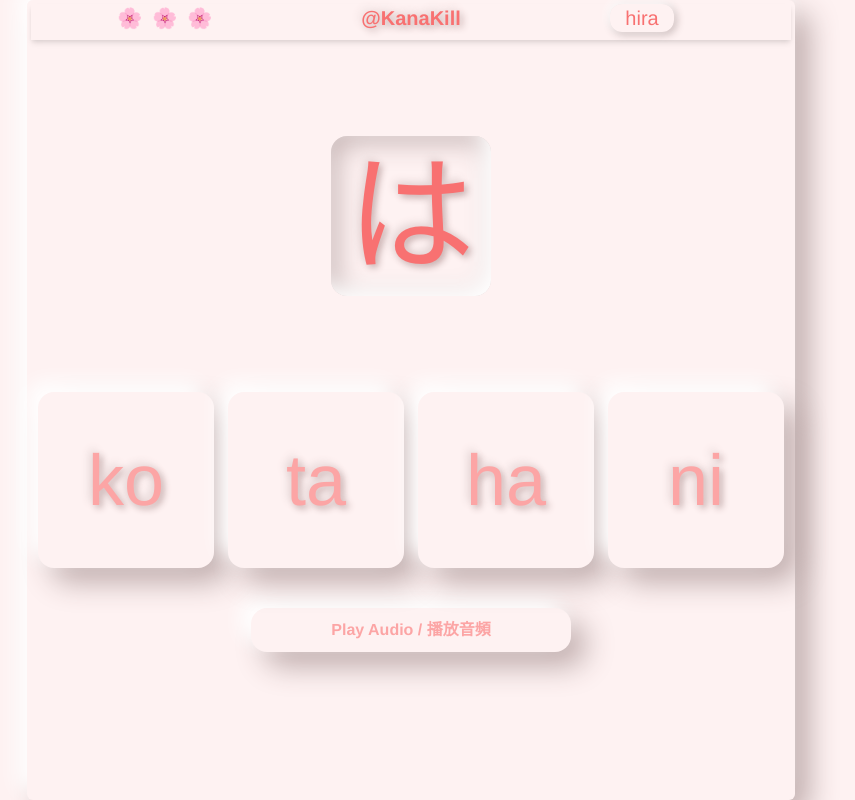
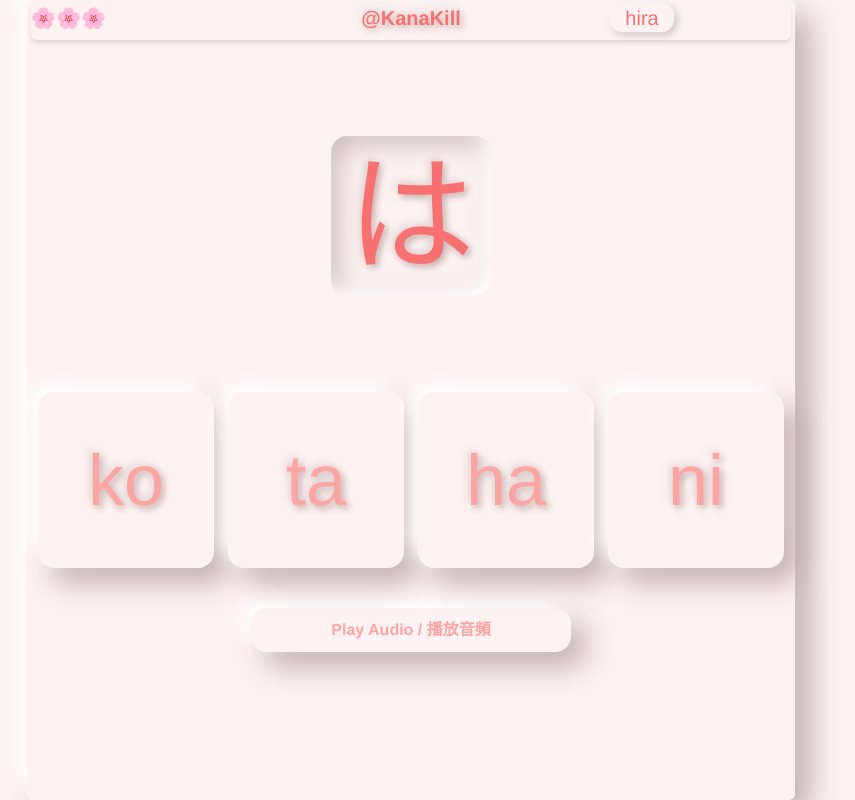
Before and after one commit to herointene/KanaKill, a Vue app: page / in a window 1280 px wide. Shown: the whole page, without its empty margins (229-1084 px from the left). Built offline with nearby package versions, Linux system fonts and the light colour scheme.

Commit message:
status bar adjusted

```diff
--- a/public/index.html
+++ b/public/index.html
@@ -26,6 +26,7 @@
     <noscript>
       <strong>We're sorry but <%= htmlWebpackPlugin.options.title %> doesn't work properly without JavaScript enabled. Please enable it to continue.</strong>
     </noscript>
+    <h1 style="display: none;">KanaKill. Learn Japanese Hiragana and Katakana now!</h1>
     <div id="app"></div>
     <!-- built files will be auto injected -->
   </body>
--- a/src/components/ScoreBar.vue
+++ b/src/components/ScoreBar.vue
@@ -1,9 +1,9 @@
 <template>
-  <div class="shadow-md pb-2 mb-3">
+  <div class="rounded-md shadow-md pb-2 mb-3">
     <div class="grid grid-cols-8 gap-x-3 text-xl text-red-400">
       <div id="sakuraScoreBar" class="col-span-3 flex">
-        <transition-group tag="p" name="sakuraDrop" class="md:mx-auto">
-          <span class="sakura select-none" v-for="i in currentChance" :key="i">
+        <transition-group tag="p" name="sakuraDrop" >
+          <span class="sakura select-none md:mx-auto" v-for="i in currentChance" :key="i">
             &#127800;
           </span>
         </transition-group>
@@ -49,7 +49,7 @@ export default {
 <style>
 .sakura {
   display: inline-block;
-  margin-right: 10px;
+  margin-right: 0px;
 }
 
 .sakuraDrop-leave-active {
```
Also changed, not shown: 2 other files (tests, documents, lock files or other folders).
